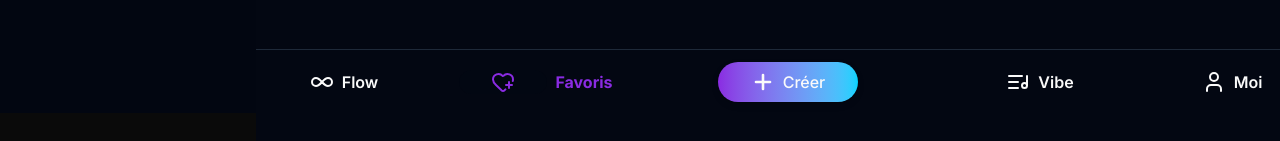
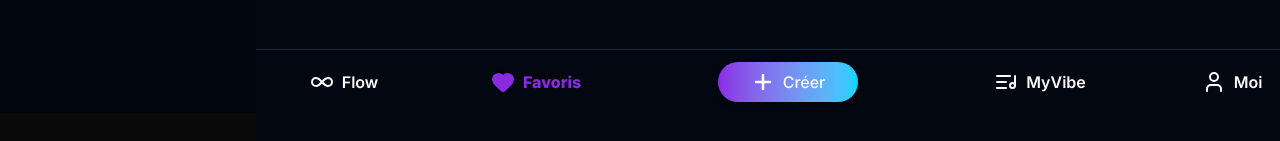
Before and after one commit to bossnare/melodayzmusic, a Next.js app in the folder apps/client/: page /dashboard/favoris in a window 1280 px wide. Shown: the part 687-828 px from the top of the page. Built offline with nearby package versions, Linux system fonts and the light colour scheme.

Commit message:
client: update icon in active tab, make fill active icon

```diff
--- a/apps/client/src/components/NavBottom.tsx
+++ b/apps/client/src/components/NavBottom.tsx
@@ -1,6 +1,6 @@
 'use client';
 
-import { ListMusic, Infinity, HeartPlus, Plus, User } from 'lucide-react';
+import { ListMusic, Infinity, Heart, Plus, User } from 'lucide-react';
 import Link from 'next/link';
 import { Button } from './ui/button';
 import { usePathname } from 'next/navigation';
@@ -14,12 +14,12 @@ export const NavBottom = () => {
       id: 4,
       label: 'Favoris',
       href: '/dashboard/favoris',
-      icon: <HeartPlus />,
+      icon: <Heart />,
     },
     { id: 3, label: 'button' },
     {
       id: 2,
-      label: 'Vibe',
+      label: 'MyVibe',
       href: '/dashboard/myvibe',
       icon: <ListMusic />,
     },
@@ -63,16 +63,16 @@ export const NavBottom = () => {
                 href={tab.href as string}
                 className={`${
                   pathname === tab.href
-                    ? 'font-bold active-tab text-[#8A2BE2]'
+                    ? 'font-extrabold active-tab text-[#8A2BE2]'
                     : 'font-semibold hover:text-muted-foreground'
                 } select-none flex flex-col items-center justify-center gap-1 md:gap-2 md:flex-row`}
               >
                 <span
                   className={`${
                     pathname === tab.href
-                      ? 'bg-gray-950/90 p-2 md:p-8 rounded-full'
+                      ? 'bg-gray-950/90 p-2 md:p-0 rounded-full *:fill-[#8A2BE2]'
                       : ''
-                  } py-2 md:py-0 shrink-0 transition-all duration-100 ease-in`}
+                  } py-2 md:py-0 shrink-0`}
                 >
                   {tab.icon}
                 </span>{' '}
```
